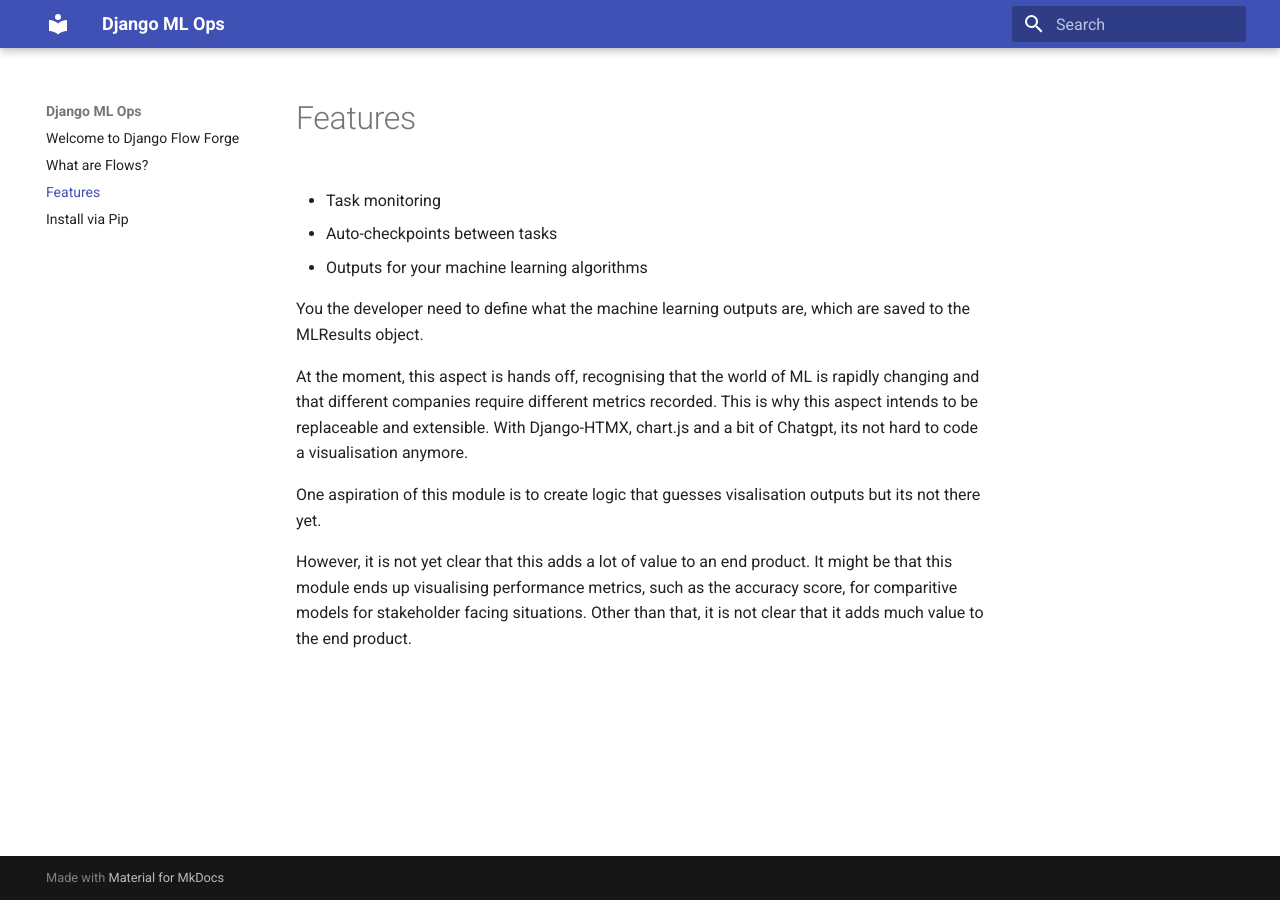
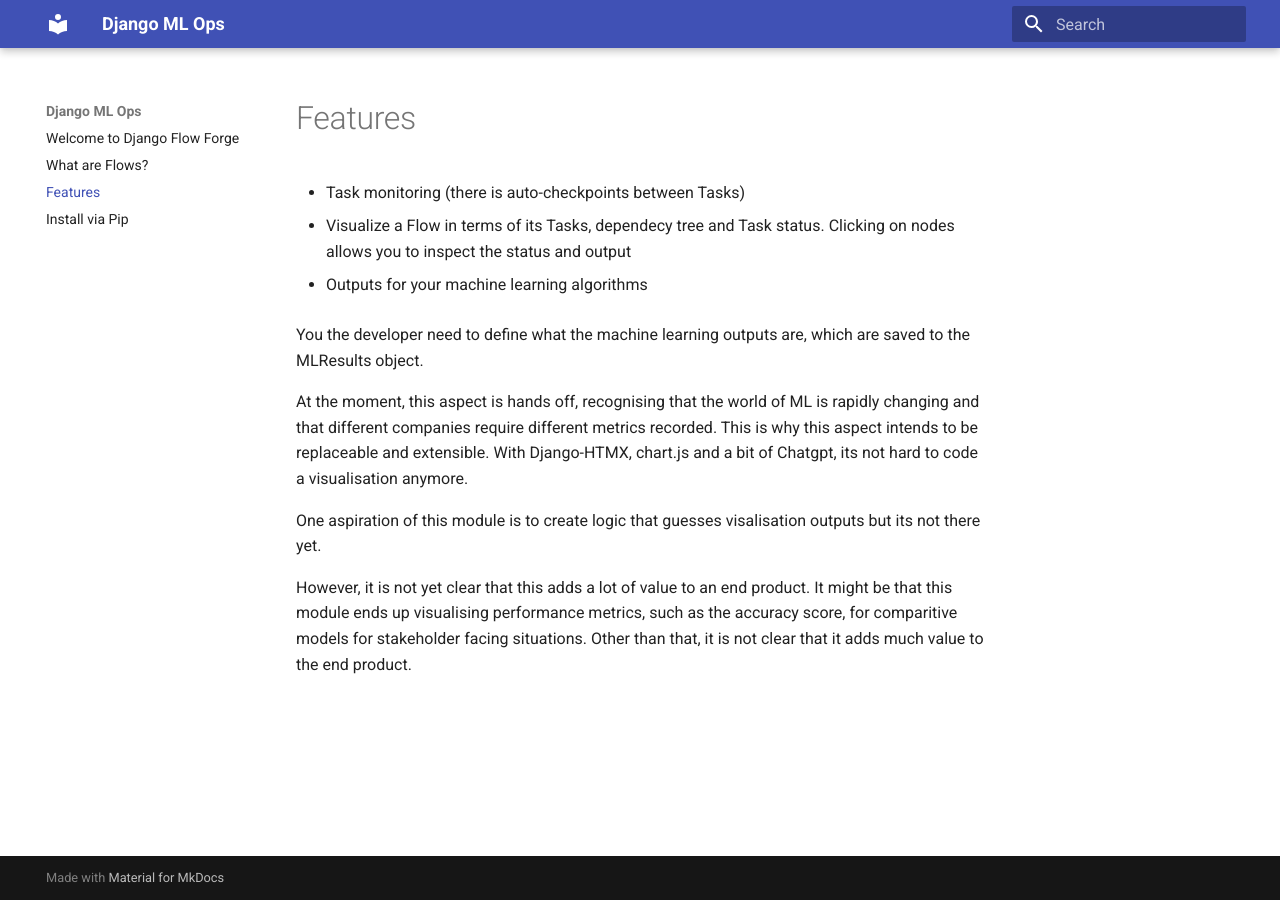
Before and after one commit to eddyojb88/django-flow-forge, an MkDocs documentation site: the page built from docs/flows_dashboard.md, in a window 1280 px wide. Built offline with MkDocs 1.6.1 and Material for MkDocs 9.7.7, drawn with Linux system fonts in a browser that asks for light colours.

Commit message:
updating docs

```diff
--- a/docs/flows_dashboard.md
+++ b/docs/flows_dashboard.md
@@ -1,8 +1,8 @@
 # Features
 
-- Task monitoring
+- Task monitoring (there is auto-checkpoints between Tasks)
+- Visualize a Flow in terms of its Tasks, dependecy tree and Task status. Clicking on nodes allows you to inspect the status and output
 
-- Auto-checkpoints between tasks
 - Outputs for your machine learning algorithms
 
 You the developer need to define what the machine learning outputs are, which are saved to the MLResults object.
```
Also changed, not shown: README.md (+1 -3 lines), 3 other files.
